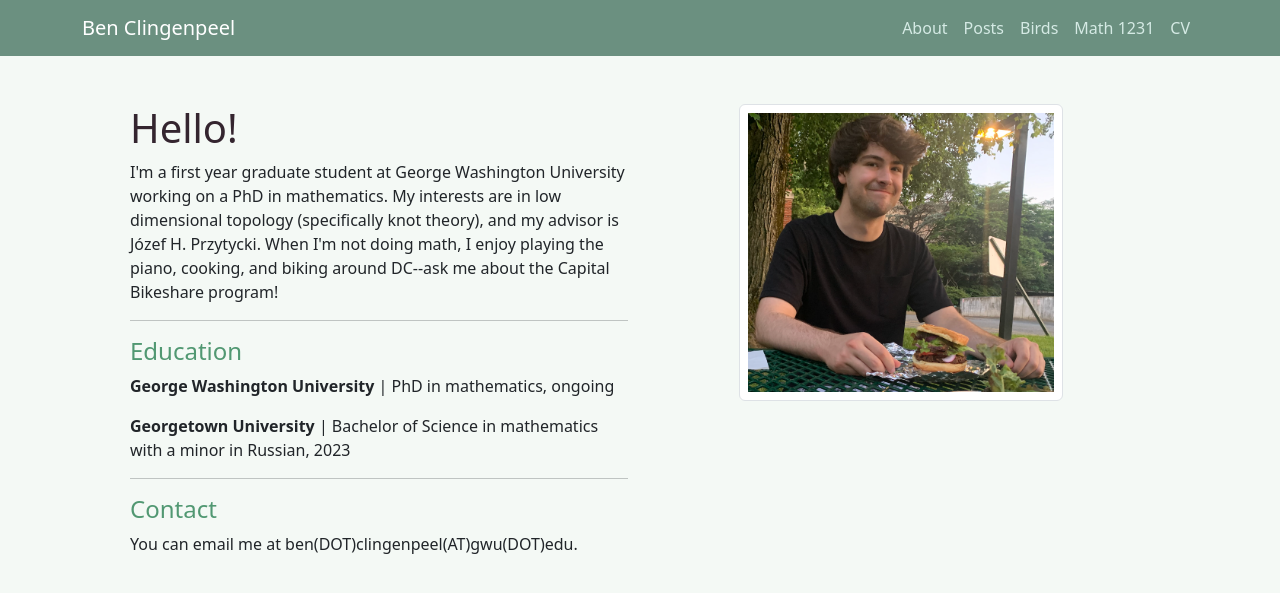
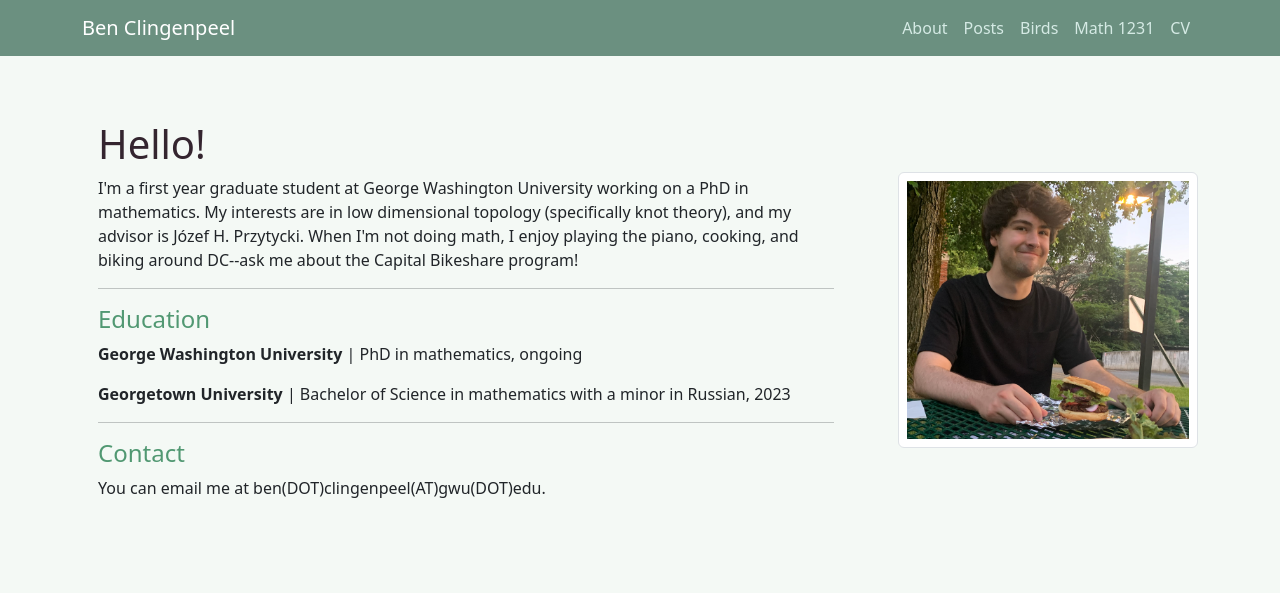
Before and after one commit to bncling/bncl-site, a Jekyll site: the page built from about.html, in a window 1280 px wide. Shown: the top 593 px of the page. Built offline with Jekyll 4.4.1, drawn with Linux system fonts in a browser that asks for light colours.

Commit message:
mobile changes

```diff
--- a/_layouts/post.html
+++ b/_layouts/post.html
@@ -6,7 +6,7 @@
 	<section class="mt-5">
 		<div class="row">
 			<div class="col-2"></div>
-			<div class="col-7">
+			<div class="col-8">
 				<h2><b>{{ page.title }}</b></h2>
 				<p style="font-size: .8em;"><b>{{ page.date | date: '%B %d, %Y' }}</b></p>
 				<div>
--- a/_posts/2024-05-21-elliptic-curve-cryptography.markdown
+++ b/_posts/2024-05-21-elliptic-curve-cryptography.markdown
@@ -13,7 +13,7 @@
 
 <!--end-->
 
-<center><img src="assets/post_photos/ecc_examples.png" width="600" height=auto></center>
+<center><img style="max-width: 700px; width:90%" src="/assets/post_photos/ecc_examples.png"></center>
 
 These curves have many interesting properties and mathematicians have studied them for a long time, but what on earth do they have to do with the ciphers and codes used to secure information? You might not be familiar with many ideas from cryptography, the study of ciphers and information security, but if you ever learned about simple ciphers in school, passed codes back and forth with your friends, or even if you've just whispered to someone, you already have some idea of what cryptography is all about.
 
--- a/about.html
+++ b/about.html
@@ -5,8 +5,8 @@
 
 <section class="mt-5">
 	<div class="container">
-		<div class="row px-5">
-			<div class="col-6">
+		<div class="d-sm-flex align-items-center justify-content-between">
+			<div class="p-3">
 				<h1>Hello!</h1>
 				<p>I'm a first year graduate student at George Washington University working on a PhD in mathematics. My interests are in low dimensional topology (specifically knot theory), and my advisor is Józef H. Przytycki. When I'm not doing math, I enjoy playing the piano, cooking, and biking around DC--ask me about the Capital Bikeshare program!</p>
 				<hr></hr>
@@ -17,10 +17,8 @@
 				<h4>Contact</h4>
 				You can email me at ben(DOT)clingenpeel(AT)gwu(DOT)edu.
 			</div>
-			<div class="col-1"></div>
-			<div class="col-4 text-center">
-				<img class="img-thumbnail w-200 d-none d-md-block p-2" src="/assets/img/about_photo.png">
-			</div>
+			<div class="p-4"></div>
+			<img class="img-thumbnail d-none d-md-block p-2" src="/assets/img/about_photo.png" width=300px>
 		</div>
 	</div>
 </section>
```
Also changed, not shown: 1 other file.
